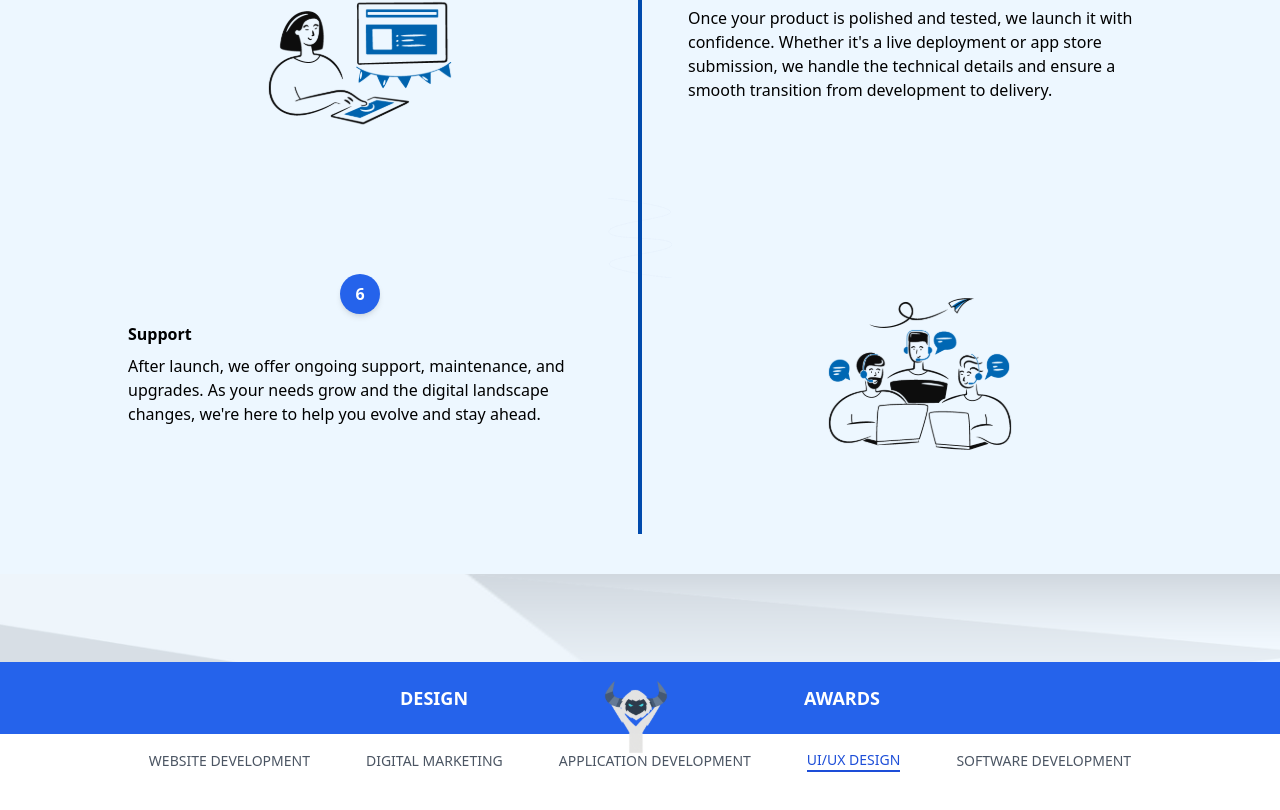
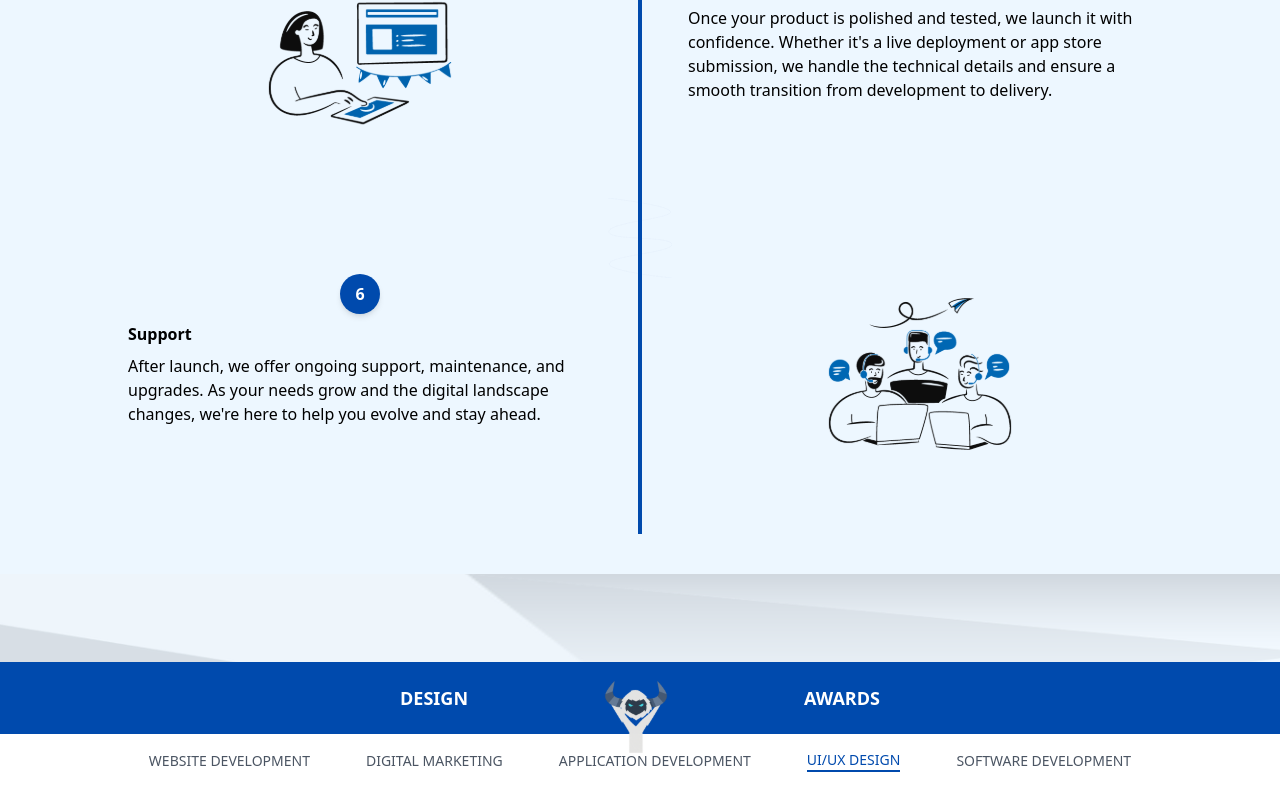
Before and after one commit to kritikasapkota20/Yetibytes, a React (Vite) app in the folder YetibytesFrontend/: page / in a window 1280 px wide. Shown: the part 2666-3476 px from the top of the page. Built offline with nearby package versions, Linux system fonts and the light colour scheme.

Commit message:
some changes

```diff
--- a/YetibytesFrontend/src/Components/Footer.jsx
+++ b/YetibytesFrontend/src/Components/Footer.jsx
@@ -54,19 +54,19 @@ const Footer = () => {
           <div className="text-3xl font-medium max-w-md mb-6 md:mb-0">
             Kickstart your project with our team of experts.
           </div>
-          <button className="bg-blue-600 hover:bg-blue-700 text-white py-3 px-6 rounded">
+          <button className="bg-primary hover:bg-primaryHover text-white py-3 px-6 rounded">
             Let's Work Together
           </button>
         </div>
 
         <div className="flex flex-wrap">
           <div className="w-full md:w-1/4 mb-8 md:mb-0">
-            <div className="mb-4">
-              <img
-                src={company.logo}
-                alt={`${company.name} Logo`}
-                className="h-10"
-              />
+            <div className="mb-4 bg-white p-2 rounded w-fit shadow-md">
+            <img
+    src={company.logo}
+    alt={`${company.name} Logo`}
+    className="h-12 w-auto object-contain"
+  />
             </div>
             <div className="text-gray-400 text-sm uppercase tracking-wide">{company.tagline}</div>
           </div>
--- a/YetibytesFrontend/src/Components/Home/Banner.jsx
+++ b/YetibytesFrontend/src/Components/Home/Banner.jsx
@@ -12,7 +12,7 @@ const Banner=()=> {
           <div className="w-full h-full rounded-md opacity-20  bg-center z-10"/>
           <img src={Image} className=" w-full h-48"
             />
-          <button className="bg-blue-700 text-white py-3 px-6 rounded-md font-semibold  flex justify-center text-center z-20">
+          <button className="bg-primary text-white  py-3 px-6 rounded-md font-semibold  flex justify-center text-center z-20 hover:bg-primaryHover">
 
             Let's Work together
           </button>
--- a/YetibytesFrontend/src/Components/Home/Experties.jsx
+++ b/YetibytesFrontend/src/Components/Home/Experties.jsx
@@ -19,17 +19,17 @@ const ExpertiseCard = () => {
     {
       id: 3,
       img: application,
-      title: "Application Development",
+      title: "Digital Marketing",
     },
     {
       id: 4,
       img: digital,
-      title: "Digital Marketing",
+      title: "Software Development",
     },
     {
       id: 5,
       img: software,
-      title: "Software Development",
+      title: "UI/UX Design",
     },
   ];
 
@@ -38,7 +38,7 @@ const ExpertiseCard = () => {
       <div className="text-2xl font-semibold text-primary mb-8">
         Areas of Expertise
       </div>
-      <div className="flex flex-wrap justify-center gap-5">
+      <div className="flex flex-wrap justify-center gap-5 cursor-pointer">
         {data.map((item) => (
           <div
             key={item.id}
--- a/YetibytesFrontend/src/Components/Home/slider.jsx
+++ b/YetibytesFrontend/src/Components/Home/slider.jsx
@@ -86,7 +86,7 @@ const Member = () => {
         <button
           onClick={goToPrevious}
           disabled={startIndex === 0}
-          className="text-white bg-blue-700 w-10 h-10 justify-center rounded-full hover:bg-blue-800 disabled:opacity-50"
+          className="text-white bg-primary w-10 h-10 justify-center rounded-full hover:bg-blue-800 disabled:opacity-50"
         >
           ←
         </button>
@@ -104,7 +104,7 @@ const Member = () => {
         <button
           onClick={goToNext}
           disabled={startIndex + 3 >= data.length}
-          className="text-white bg-blue-700 w-10 h-10 justify-center rounded-full hover:bg-blue-800 disabled:opacity-50"
+          className="text-white bg-primary w-10 h-10 justify-center rounded-full hover:bg-blue-800 disabled:opacity-50"
         >
           →
         </button>
--- a/YetibytesFrontend/src/Components/Home/workFlow.jsx
+++ b/YetibytesFrontend/src/Components/Home/workFlow.jsx
@@ -15,7 +15,7 @@ const Workflow = () => {
       description:
         'Our first priority is understanding you—your goals, your challenges, and your audience. We dive deep into your business to uncover the "why" behind your project, ensuring we build solutions that align with your vision from the start.',
       img: Discover,
-      iconColor: "bg-blue-600",
+      iconColor: "bg-primary",
     },
     {
       id: 2,
@@ -23,7 +23,7 @@ const Workflow = () => {
       description:
         "With a clear understanding of your needs, we create a roadmap. From tech stacks to timelines, we lay out everything in a structured, transparent way so you know exactly what to expect, when, and how.",
       img: Strategize,
-      iconColor: "bg-blue-600",
+      iconColor: "bg-primary",
     },
     {
       id: 3,
@@ -31,7 +31,7 @@ const Workflow = () => {
       description:
         "Our design team crafts user experiences that feel natural and look stunning. Whether it's a sleek mobile app or a dynamic web platform, every screen is tailored to offer clarity and engagement for your users.",
       img: Design,
-      iconColor: "bg-blue-600",
+      iconColor: "bg-primary",
     },
     {
       id: 4,
@@ -39,7 +39,7 @@ const Workflow = () => {
       description:
         "Our developers build robust, scalable software using the latest technologies. Throughout the process, we conduct rigorous testing to ensure your product works seamlessly across devices and platforms.",
       img: Develop,
-      iconColor: "bg-blue-600",
+      iconColor: "bg-primary",
     },
     {
       id: 5,
@@ -47,7 +47,7 @@ const Workflow = () => {
       description:
         "Once your product is polished and tested, we launch it with confidence. Whether it's a live deployment or app store submission, we handle the technical details and ensure a smooth transition from development to delivery.",
       img: ProductLaunch,
-      iconColor: "bg-blue-600",
+      iconColor: "bg-primary",
     },
     {
       id: 6,
@@ -55,7 +55,7 @@ const Workflow = () => {
       description:
         "After launch, we offer ongoing support, maintenance, and upgrades. As your needs grow and the digital landscape changes, we're here to help you evolve and stay ahead.",
       img: Support,
-      iconColor: "bg-blue-600",
+      iconColor: "bg-primary",
     },
   ];
 
--- a/YetibytesFrontend/src/Pages/Home/category/Description.jsx
+++ b/YetibytesFrontend/src/Pages/Home/category/Description.jsx
@@ -40,7 +40,7 @@ const Description = ({ selectedCategory }) => {
       <div className="flex-1 w-full md:w-1/2">
         <div className="text-2xl font-bold mb-4">{heading}</div>
         <div className="text-gray-600 mb-6">{text}</div>
-        <button className="bg-blue-700 text-white px-6 py-2 rounded hover:bg-blue-800 transition-colors">
+        <button className="bg-primary text-white px-6 py-2 rounded hover:bg-primaryHover transition-colors">
           Start Now
         </button>
 
--- a/YetibytesFrontend/src/Pages/Home/category/index.jsx
+++ b/YetibytesFrontend/src/Pages/Home/category/index.jsx
@@ -26,7 +26,7 @@ const Category = () => {
     >
 
     <div className="bg-white w-full max-w-7xl mx-auto mt-10" >
-      <div className="bg-blue-600 text-white flex justify-center py-4 font-bold text-lg">
+      <div className="bg-primary text-white flex justify-center py-4 font-bold text-lg">
         <div className="flex gap-32 items-center">
           <div>DESIGN</div>
            <div className='h-10 '>
@@ -43,9 +43,9 @@ const Category = () => {
             onClick={() => setSelectedCategory(category)}
             className={`${
                 selectedCategory === category
-                ? "text-blue-700 border-b-2 border-blue-700"
+                ? "text-primary border-b-2 border-primary"
                 : "text-gray-600"
-            } hover:text-blue-700 transition-all`}
+            } hover:text-primary transition-all`}
             >
             {category}
           </button>
@@ -80,7 +80,7 @@ const Category = () => {
       <div className="text-center pb-8 py-4">
         <button
           onClick={() => navigate("/services")}
-          className="border border-blue-700 text-blue-700 px-6 py-2 rounded inline-flex items-center hover:bg-blue-700 hover:text-white transition"
+          className="border border-primary text-primary px-6 py-2 rounded inline-flex items-center hover:bg-primary hover:text-white transition"
           >
           Our Services
           <svg
```
Also changed, not shown: 1 other file (tests, documents, lock files or other folders).
